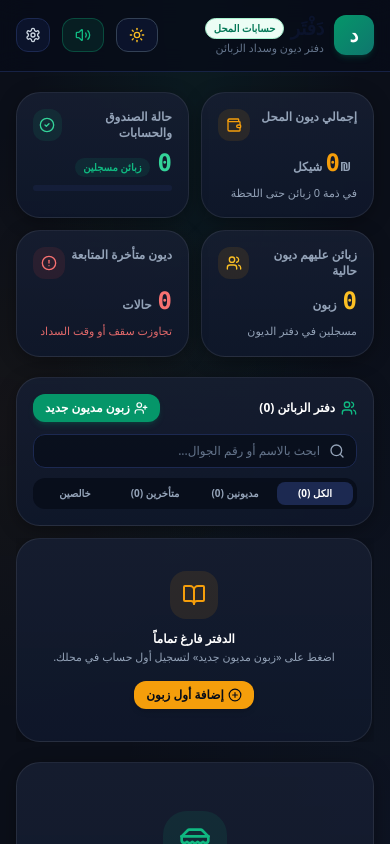
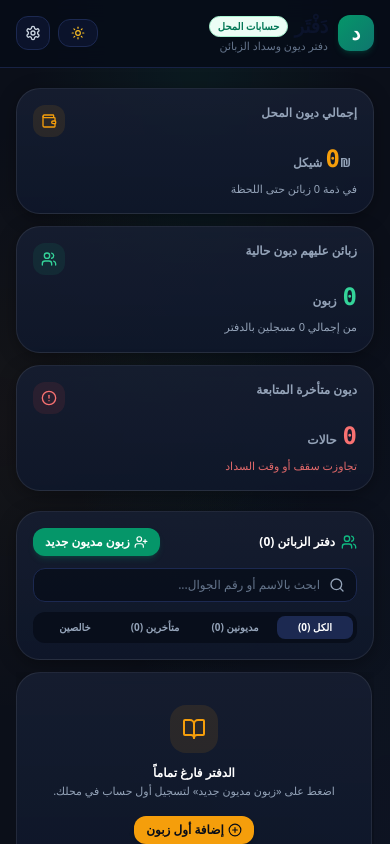
Before and after one commit to asmaalgarably/daftar-gaza, a Next.js app: page / in a window 390 px wide. Shown: the top 844 px of the page. Built offline with nearby package versions, Linux system fonts and the light colour scheme.

Commit message:
refactor: remove cash sound, streamline header and declutter metrics

```diff
--- a/src/app/page.tsx
+++ b/src/app/page.tsx
@@ -33,7 +33,6 @@ import {
   UserPlus,
   BookOpen,
   Trash2,
-  Volume2,
 } from 'lucide-react';
 import { DaftarLogo } from '@/components/DaftarLogo';
 import { RealQRCode } from '@/components/RealQRCode';
@@ -133,8 +132,7 @@ export default function LuxuryStoreLedgerApp() {
       if (selectedCustomerId === customerId) {
         setSelectedCustomerId(updated.length > 0 ? updated[0].id : null);
       }
-      playKeypadClick();
-      triggerToast(`تم حذف حساب الزبون (${customerName}) بنجاح! 🗑️`);
+      triggerToast(`تم حذف حساب الزبون (${customerName}) بنجاح`);
     }
   };
 
@@ -146,8 +144,7 @@ export default function LuxuryStoreLedgerApp() {
       } catch {}
       setCustomers([]);
       setSelectedCustomerId(null);
-      playKeypadClick();
-      triggerToast('تم تصفير الدفتر بالكامل! السجل فارغ الآن وجاهز لإدخال زبائنك الحقيقيين. ✨');
+      triggerToast('تم تصفير الدفتر بالكامل، السجل فارغ الآن');
     }
   };
 
@@ -180,107 +177,6 @@ export default function LuxuryStoreLedgerApp() {
   const triggerToast = (msg: string) => {
     setToastMessage(msg);
     setTimeout(() => setToastMessage(null), 3500);
-  };
-
-  /**
-   * Fast, tactile mechanical microswitch "TICK" (تك) for keypad buttons
-   */
-  const playKeypadClick = () => {
-    try {
-      const AudioCtx = window.AudioContext || (window as unknown as { webkitAudioContext: typeof AudioContext }).webkitAudioContext;
-      const ctx = new AudioCtx();
-      const now = ctx.currentTime;
-
-      const osc = ctx.createOscillator();
-      const gain = ctx.createGain();
-      osc.type = 'triangle';
-      osc.frequency.setValueAtTime(480, now);
-      osc.frequency.exponentialRampToValueAtTime(70, now + 0.025);
-
-      gain.gain.setValueAtTime(0.7, now);
-      gain.gain.exponentialRampToValueAtTime(0.001, now + 0.025);
-
-      osc.connect(gain);
-      gain.connect(ctx.destination);
-      osc.start(now);
-      osc.stop(now + 0.025);
-    } catch {
-      // Audio fallback
-    }
-  };
-
-  /**
-   * Powerful Vintage Cash Register Sound (صوت تك كاشير ميكانيكي قوي ورنين نقي)
-   * Layer 1: Heavy mechanical latch snap "تَكْ"
-   * Layer 2: Mechanical drawer open body resonance thump
-   * Layer 3: Authentic dual harmonic brass bell chime (Ka-Ching!)
-   */
-  const playCashRegisterSound = () => {
-    try {
-      const AudioCtx = window.AudioContext || (window as unknown as { webkitAudioContext: typeof AudioContext }).webkitAudioContext;
-      const ctx = new AudioCtx();
-      const now = ctx.currentTime;
-
-      // 1. Heavy mechanical latch "TICK / CLACK" (تك قوي جداً)
-      const oscTick = ctx.createOscillator();
-      const gainTick = ctx.createGain();
-      oscTick.type = 'square';
-      oscTick.frequency.setValueAtTime(720, now);
-      oscTick.frequency.exponentialRampToValueAtTime(80, now + 0.038);
-      gainTick.gain.setValueAtTime(0.95, now);
-      gainTick.gain.exponentialRampToValueAtTime(0.001, now + 0.038);
-      oscTick.connect(gainTick);
-      gainTick.connect(ctx.destination);
-      oscTick.start(now);
-      oscTick.stop(now + 0.038);
-
-      // 2. Mechanical drawer body thump
-      const oscThump = ctx.createOscillator();
-      const gainThump = ctx.createGain();
-      oscThump.type = 'sine';
-      oscThump.frequency.setValueAtTime(150, now + 0.01);
-      oscThump.frequency.exponentialRampToValueAtTime(35, now + 0.09);
-      gainThump.gain.setValueAtTime(0.75, now + 0.01);
-      gainThump.gain.exponentialRampToValueAtTime(0.001, now + 0.09);
-      oscThump.connect(gainThump);
-      gainThump.connect(ctx.destination);
-      oscThump.start(now + 0.01);
-      oscThump.stop(now + 0.09);
-
-      // 3. Clear, Rich Vintage Brass Bell Chime (Ka-Ching! رنين جرس الكاشير)
-      const bellHigh = ctx.createOscillator();
-      const bellMid = ctx.createOscillator();
-      const bellOvertone = ctx.createOscillator();
-      const gainBell = ctx.createGain();
-
-      bellHigh.type = 'sine';
-      bellMid.type = 'sine';
-      bellOvertone.type = 'sine';
-
-      // Harmonic frequencies for rich brass cash register bell (G6, D7, G7)
-      bellHigh.frequency.setValueAtTime(1567.98, now + 0.03);
-      bellMid.frequency.setValueAtTime(2349.32, now + 0.03);
-      bellOvertone.frequency.setValueAtTime(3135.96, now + 0.03);
-
-      gainBell.gain.setValueAtTime(0, now);
-      gainBell.gain.setValueAtTime(0.85, now + 0.03);
-      gainBell.gain.exponentialRampToValueAtTime(0.0001, now + 0.7);
-
-      bellHigh.connect(gainBell);
-      bellMid.connect(gainBell);
-      bellOvertone.connect(gainBell);
-      gainBell.connect(ctx.destination);
-
-      bellHigh.start(now + 0.03);
-      bellMid.start(now + 0.03);
-      bellOvertone.start(now + 0.03);
-
-      bellHigh.stop(now + 0.7);
-      bellMid.stop(now + 0.7);
-      bellOvertone.stop(now + 0.7);
-    } catch {
-      // Audio fallback
-    }
   };
 
   const selectedCustomer = customers.find((c) => c.id === selectedCustomerId) || (customers.length > 0 ? customers[0] : null);
@@ -346,7 +242,6 @@ export default function LuxuryStoreLedgerApp() {
     );
 
     saveCustomersState(updated);
-    playCashRegisterSound();
 
     const origin = typeof window !== 'undefined' ? window.location.origin : 'http://localhost:3000';
     const verifyUrl = `${origin}/verify?tx=${newTxId}&type=${posMode}&amount=${amountNum}&customer=${encodeURIComponent(
@@ -372,8 +267,8 @@ export default function LuxuryStoreLedgerApp() {
 
     triggerToast(
       currentMode === 'REPAYMENT'
-        ? `تم سداد ${amountNum} ₪ وتخفيض رصيد ${selectedCustomer.name} بنجاح! 💵`
-        : `تم تسجيل دين جديد بقيمة ${amountNum} ₪ على حساب ${selectedCustomer.name} 📝`
+        ? `تم قيد سداد ${amountNum} ₪ لحساب ${selectedCustomer.name}`
+        : `تم قيد دين بقيمة ${amountNum} ₪ على ${selectedCustomer.name}`
     );
   };
 
@@ -421,11 +316,10 @@ export default function LuxuryStoreLedgerApp() {
     setNewCustInitialDebt('50');
     setNewCustDebtReason('رصيد دين سابق / مشتريات');
 
-    playCashRegisterSound();
     triggerToast(
       initialDebtNum > 0
-        ? `تمت إضافة الزبون "${newCustName}" كمديون بمبلغ ${initialDebtNum} ₪ بنجاح! 👤`
-        : `تمت إضافة الزبون "${newCustName}" إلى الدفتر بنجاح! 👤`
+        ? `تمت إضافة ${newCustName} برصيد دين ${initialDebtNum} ₪`
+        : `تمت إضافة الزبون ${newCustName} إلى الدفتر`
     );
   };
 
@@ -437,86 +331,52 @@ export default function LuxuryStoreLedgerApp() {
         isDark ? 'bg-theme-luxury text-slate-100' : 'bg-theme-day text-slate-800'
       }`}
     >
-      {/* Toast Alert */}
+      {/* Floating Modern Toast Notification */}
       {toastMessage && (
-        <div className="fixed top-5 left-1/2 -translate-x-1/2 z-50 max-w-sm w-full px-4 animate-in fade-in slide-in-from-top-4">
-          <div className="bg-emerald-600 text-white font-bold px-4 py-3 rounded-2xl shadow-2xl flex items-center gap-3 border border-emerald-400">
-            <CheckCircle2 className="w-5 h-5 shrink-0" />
-            <span className="text-sm">{toastMessage}</span>
+        <div className="fixed bottom-6 left-1/2 -translate-x-1/2 z-50 px-4 animate-in fade-in slide-in-from-bottom-4 duration-200">
+          <div className="bg-slate-900/95 text-white font-medium text-xs sm:text-sm px-4 py-2.5 rounded-full shadow-2xl flex items-center gap-2.5 border border-emerald-500/40 backdrop-blur-md">
+            <CheckCircle2 className="w-4 h-4 text-emerald-400 shrink-0" />
+            <span>{toastMessage}</span>
           </div>
         </div>
       )}
 
-      {/* Top Header */}
+      {/* Top Header - Spacious & Clean */}
       <header
-        className={`border-b sticky top-0 z-30 px-4 lg:px-8 py-3.5 backdrop-blur-md transition-colors ${
+        className={`border-b sticky top-0 z-30 px-4 lg:px-8 py-3 backdrop-blur-md transition-colors ${
           isDark
-            ? 'bg-slate-950/80 border-slate-800/80'
-            : 'bg-white/90 border-slate-200 shadow-xs'
+            ? 'bg-slate-950/85 border-slate-800/80'
+            : 'bg-white/95 border-slate-200 shadow-xs'
         }`}
       >
         <div className="max-w-7xl mx-auto flex items-center justify-between">
           {/* Logo & Store Profile */}
-          <div className="flex items-center gap-3.5">
-            <DaftarLogo size={40} showText={true} />
-            <div className={`h-6 w-px hidden sm:block ${isDark ? 'bg-slate-800' : 'bg-slate-200'}`} />
-            <div className="hidden sm:block">
-              <span className={`text-xs font-extrabold flex items-center gap-1.5 ${isDark ? 'text-white' : 'text-slate-900'}`}>
+          <div className="flex items-center gap-3">
+            <DaftarLogo size={36} showText={true} />
+            <div className={`h-5 w-px hidden sm:block ${isDark ? 'bg-slate-800' : 'bg-slate-200'}`} />
+            <div className="hidden sm:flex flex-col">
+              <span className={`text-xs font-bold flex items-center gap-1.5 ${isDark ? 'text-white' : 'text-slate-900'}`}>
                 <Store className="w-3.5 h-3.5 text-emerald-500" />
                 {storeName}
               </span>
-              <span className="text-[11px] text-slate-400 block -mt-0.5">{storeOwner} • {storeLocation}</span>
+              <span className="text-[11px] text-slate-400">{storeOwner} • {storeLocation}</span>
             </div>
           </div>
 
-          {/* Center Analytics & Theme Switcher */}
-          <div className="flex items-center gap-3">
-            {/* Quick Metrics */}
-            <div
-              className={`hidden md:flex items-center gap-4 px-4 py-1.5 rounded-xl border text-xs ${
-                isDark ? 'bg-slate-900/90 border-slate-800' : 'bg-slate-50 border-slate-200'
-              }`}
-            >
-              <div>
-                <span className="text-slate-400 text-[10px] block">ديون المحل الكلية:</span>
-                <span className="font-extrabold text-amber-500 text-sm">{totalOutstandingBalance} ₪</span>
-              </div>
-              <div className={`w-px h-6 ${isDark ? 'bg-slate-800' : 'bg-slate-200'}`} />
-              <div>
-                <span className="text-slate-400 text-[10px] block">الزبائن المديونين:</span>
-                <span className="font-extrabold text-emerald-400 text-sm">{activeDebtorsCount} زبون</span>
-              </div>
-            </div>
-
-            {/* Instant Theme Switcher */}
+          {/* Clean Controls */}
+          <div className="flex items-center gap-2">
+            {/* Theme Switcher */}
             <button
               onClick={() => setThemeMode(isDark ? 'DAY' : 'LUXURY')}
-              className={`flex items-center gap-1.5 px-3 py-2 rounded-xl text-xs font-bold border transition-all ${
+              className={`flex items-center gap-1.5 px-3 py-1.5 rounded-xl text-xs font-medium border transition-all ${
                 isDark
-                  ? 'bg-slate-900 border-slate-700 text-amber-400 hover:bg-slate-800'
-                  : 'bg-white border-slate-300 text-slate-700 hover:bg-slate-50 shadow-xs'
+                  ? 'bg-slate-900 border-slate-800 text-amber-400 hover:bg-slate-800'
+                  : 'bg-slate-50 border-slate-200 text-slate-700 hover:bg-slate-100'
               }`}
-              title="تغيير ثيم وخلفية المنصة"
+              title="تغيير الثيم (ليلي / نهاري)"
             >
-              {isDark ? <Sun className="w-4 h-4 text-amber-400" /> : <Moon className="w-4 h-4 text-indigo-600" />}
-              <span className="hidden sm:inline">{isDark ? 'ثيم نهاري نقي' : 'ثيم ليلي فاخر'}</span>
-            </button>
-
-            {/* Cash Register Sound Test Button */}
-            <button
-              onClick={() => {
-                playCashRegisterSound();
-                triggerToast('🔊 صوت الكاشير الميكانيكي الفاخر يعمل بنجاح! (تك + رنين)');
-              }}
-              className={`flex items-center gap-1.5 px-3 py-2 rounded-xl text-xs font-bold border transition-all active:scale-95 ${
-                isDark
-                  ? 'bg-emerald-500/10 border-emerald-500/30 text-emerald-400 hover:bg-emerald-500/20'
-                  : 'bg-emerald-50 border-emerald-200 text-emerald-700 hover:bg-emerald-100'
-              }`}
-              title="تجربة صوت الكاشير والتك الميكانيكي"
-            >
-              <Volume2 className="w-4 h-4 text-emerald-500" />
-              <span className="hidden sm:inline">صوت الكاشير (تك)</span>
+              {isDark ? <Sun className="w-3.5 h-3.5 text-amber-400" /> : <Moon className="w-3.5 h-3.5 text-indigo-600" />}
+              <span className="hidden sm:inline">{isDark ? 'نهاري' : 'ليلي'}</span>
             </button>
 
             {/* Store Settings Button */}
@@ -524,8 +384,8 @@ export default function LuxuryStoreLedgerApp() {
               onClick={() => setShowStoreSettingsModal(true)}
               className={`p-2 rounded-xl border transition-all ${
                 isDark
-                  ? 'bg-slate-900 border-slate-800 text-slate-300 hover:bg-slate-800'
-                  : 'bg-white border-slate-200 text-slate-700 hover:bg-slate-50 shadow-xs'
+                  ? 'bg-slate-900 border-slate-800 text-slate-300 hover:bg-slate-800 hover:text-white'
+                  : 'bg-slate-50 border-slate-200 text-slate-700 hover:bg-slate-100'
               }`}
               title="تخصيص بيانات المحل"
             >
@@ -535,9 +395,9 @@ export default function LuxuryStoreLedgerApp() {
         </div>
       </header>
 
-      {/* Interactive Store Pulse & Collection Health Bar */}
+      {/* Focused Store Metrics Overview */}
       <section className="max-w-7xl mx-auto w-full px-4 lg:px-8 pt-5">
-        <div className="grid grid-cols-2 lg:grid-cols-4 gap-3 lg:gap-4">
+        <div className="grid grid-cols-1 sm:grid-cols-3 gap-3 sm:gap-4">
           {/* Card 1: Outstanding Debt */}
           <div className={`p-4 rounded-3xl border transition-all ${isDark ? 'card-surface-dark' : 'card-surface-light'}`}>
             <div className="flex justify-between items-start">
@@ -553,41 +413,23 @@ export default function LuxuryStoreLedgerApp() {
             <p className="text-[11px] text-slate-400">في ذمة {activeDebtorsCount} زبائن حتى اللحظة</p>
           </div>
 
-          {/* Card 2: Collection Health Gauge */}
-          <div className={`p-4 rounded-3xl border transition-all ${isDark ? 'card-surface-dark' : 'card-surface-light'}`}>
-            <div className="flex justify-between items-start">
-              <span className="text-xs font-bold text-slate-400">حالة الصندوق والحسابات</span>
-              <div className="w-8 h-8 rounded-xl bg-emerald-500/10 text-emerald-400 flex items-center justify-center">
-                <CheckCircle2 className="w-4 h-4" />
-              </div>
-            </div>
-            <div className="my-1.5 flex items-baseline gap-2">
-              <span className="text-2xl lg:text-3xl font-black text-emerald-400 font-mono">{customers.length}</span>
-              <span className="text-[10px] text-emerald-500 font-bold bg-emerald-500/10 px-2 py-0.5 rounded-full">
-                زبائن مسجلين
-              </span>
-            </div>
-            <div className="w-full bg-slate-800/40 rounded-full h-1.5 mt-1 overflow-hidden">
-              <div className="bg-emerald-500 h-full rounded-full transition-all" style={{ width: `${customers.length > 0 ? 100 : 0}%` }} />
-            </div>
-          </div>
 
-          {/* Card 3: Debtors Count */}
+          {/* Card 2: Debtors Count */}
           <div className={`p-4 rounded-3xl border transition-all ${isDark ? 'card-surface-dark' : 'card-surface-light'}`}>
             <div className="flex justify-between items-start">
               <span className="text-xs font-bold text-slate-400">زبائن عليهم ديون حالية</span>
-              <div className="w-8 h-8 rounded-xl bg-amber-500/10 text-amber-400 flex items-center justify-center">
+              <div className="w-8 h-8 rounded-xl bg-emerald-500/10 text-emerald-400 flex items-center justify-center">
                 <Users className="w-4 h-4" />
               </div>
             </div>
             <div className="my-1.5">
-              <span className="text-2xl lg:text-3xl font-black text-amber-400 font-mono">{activeDebtorsCount}</span>
+              <span className="text-2xl lg:text-3xl font-black text-emerald-400 font-mono">{activeDebtorsCount}</span>
               <span className="text-xs font-bold text-slate-400 mr-1.5">زبون</span>
             </div>
-            <p className="text-[11px] text-slate-400">مسجلين في دفتر الديون</p>
+            <p className="text-[11px] text-slate-400">من إجمالي {customers.length} مسجلين بالدفتر</p>
           </div>
 
-          {/* Card 4: Overdue Alert Count */}
+          {/* Card 3: Overdue Alert Count */}
           <div className={`p-4 rounded-3xl border transition-all ${isDark ? 'card-surface-dark' : 'card-surface-light'}`}>
             <div className="flex justify-between items-start">
               <span className="text-xs font-bold text-slate-400">ديون متأخرة المتابعة</span>
@@ -995,10 +837,7 @@ export default function LuxuryStoreLedgerApp() {
               {[10, 20, 50, 100].map((amt) => (
                 <button
                   key={amt}
-                  onClick={() => {
-                    playKeypadClick();
-                    setPosAmount(amt.toString());
-                  }}
+                  onClick={() => setPosAmount(amt.toString())}
                   className={`font-bold px-3 py-1 rounded-xl text-xs transition-all border ${
                     isDark ? 'bg-slate-800 border-slate-700 text-slate-200 hover:border-emerald-500' : 'bg-slate-100 border-slate-300 text-slate-800 hover:border-emerald-500'
                   }`}
@@ -1008,10 +847,7 @@ export default function LuxuryStoreLedgerApp() {
               ))}
               {posMode === 'REPAYMENT' && selectedCustomer.balance > 0 && (
                 <button
-                  onClick={() => {
-                    playKeypadClick();
-                    setPosAmount(selectedCustomer.balance.toString());
-                  }}
+                  onClick={() => setPosAmount(selectedCustomer.balance.toString())}
                   className="bg-emerald-600 hover:bg-emerald-500 text-white font-bold px-3 py-1 rounded-xl text-xs"
                 >
                   كامل الرصيد ({selectedCustomer.balance} ₪)
@@ -1024,10 +860,7 @@ export default function LuxuryStoreLedgerApp() {
               {['1', '2', '3', '4', '5', '6', '7', '8', '9', 'CLEAR', '0', 'BACK'].map((key) => (
                 <button
                   key={key}
-                  onClick={() => {
-                    playKeypadClick();
-                    handleKeypadPress(key);
-                  }}
+                  onClick={() => handleKeypadPress(key)}
                   className={`py-3.5 rounded-xl border transition-all active:scale-90 flex items-center justify-center font-bold text-lg ${
                     key === 'CLEAR'
                       ? 'bg-red-500/20 text-red-400 border-red-500/30 hover:bg-red-500/30 text-xs font-sans'
@@ -1123,10 +956,7 @@ export default function LuxuryStoreLedgerApp() {
 
                 {/* Instant "تم وخلاص" Confirmation Button */}
                 <button
-                  onClick={() => {
-                    playCashRegisterSound();
-                    setQrDoneSuccess(true);
-                  }}
+                  onClick={() => setQrDoneSuccess(true)}
                   className="w-full bg-emerald-600 hover:bg-emerald-500 text-white font-black py-3 rounded-xl text-sm transition-all shadow-lg shadow-emerald-600/25 active:scale-95 flex items-center justify-center gap-2"
                 >
                   <CheckCircle2 className="w-5 h-5" />
```
